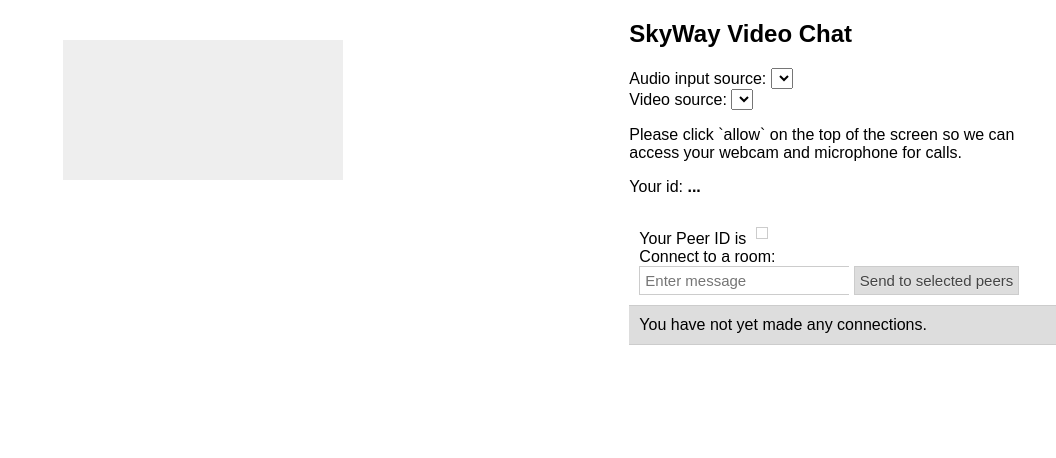
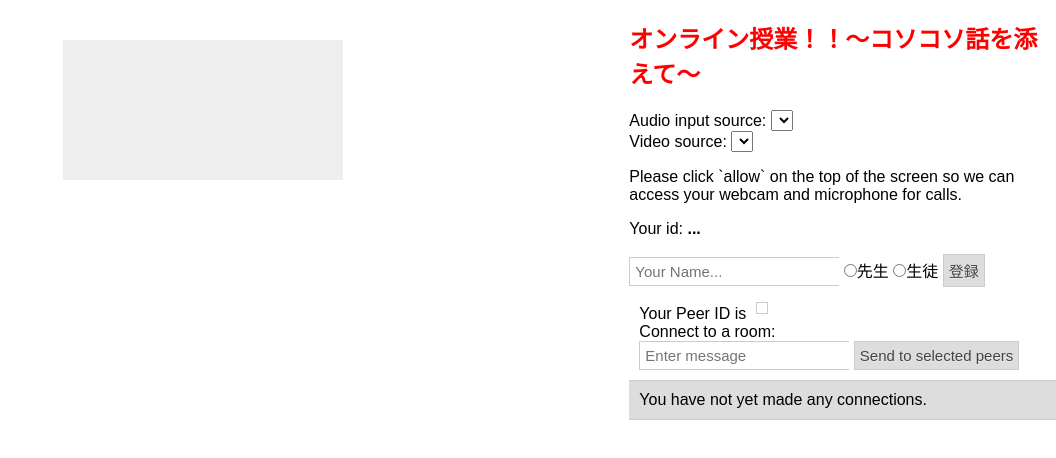
Before and after one commit to y-honda-github/katsucurry, a plain HTML site: page index.html in a window 1280 px wide. Shown: the whole page, without its empty margins (224-1280 px from the left). Drawn offline with nearby package versions, Linux system fonts and the light colour scheme; a script that the page names is missing.

Commit message:
commited

```diff
--- a/index.html
+++ b/index.html
@@ -1,7 +1,7 @@
 <html>
 <head>
   <meta charset="utf-8">
-  <title>SkyWay - Video chat example</title>
+  <title>オンライン授業！！〜コソコソ話を添えて〜</title>
   <link rel="stylesheet" href="style.css">
   <script type="text/javascript" src="//ajax.googleapis.com/ajax/libs/jquery/3.2.1/jquery.min.js"></script>
   <script type="text/javascript" src="https://cdn.webrtc.ecl.ntt.com/skyway-latest.js"></script>
@@ -21,7 +21,7 @@
 
   <!-- Steps -->
   <div class="pure-u-1-3">
-    <h2>SkyWay Video Chat</h2>
+    <h2>オンライン授業！！〜コソコソ話を添えて〜</h2>
 
     <div class="select">
       <label for="audioSource">Audio input source: </label><select id="audioSource"></select>
@@ -42,14 +42,17 @@
 
     <p>Your id: <span id="my-id">...</span></p>
     <!-- Make calls to others -->
+    <div id="setting">
+      <form id="name_setting" class="name-form">
+        <input type="text" placeholder="Your Name..." id="yourname">
+        <input type="radio" name=myradio value="teacher">先生
+        <input type="radio" name=myradio value="student">生徒
+        <button class="register-button" type="register">登録</button>
+      </form>
+    </div>
     <div id="step2">
       <h3>Make a call</h3>
       <form id="make-call" class="pure-form">
-        <input type="text" placeholder="Your Name..." id="yourname">
-        <br>
-        <input type="radio" name=myradio value="teacher">先生
-        <input type="radio" name=myradio value="student">生徒
-        <br>
         <input type="text" placeholder="Join room..." id="join-room">
         <button class="pure-button pure-button-success" type="submit">Join</button>
       </form>
--- a/style.css
+++ b/style.css
@@ -38,6 +38,9 @@ Copyright (c) Nicolas Gallagher and Jonathan Neal
   -moz-box-sizing: border-box; -webkit-box-sizing: border-box; box-sizing: border-box;
 }
 
+h2 {
+  color : #ff0000;
+}
 #my-video {
   margin-top: 15px;
   width: 280px;
```
